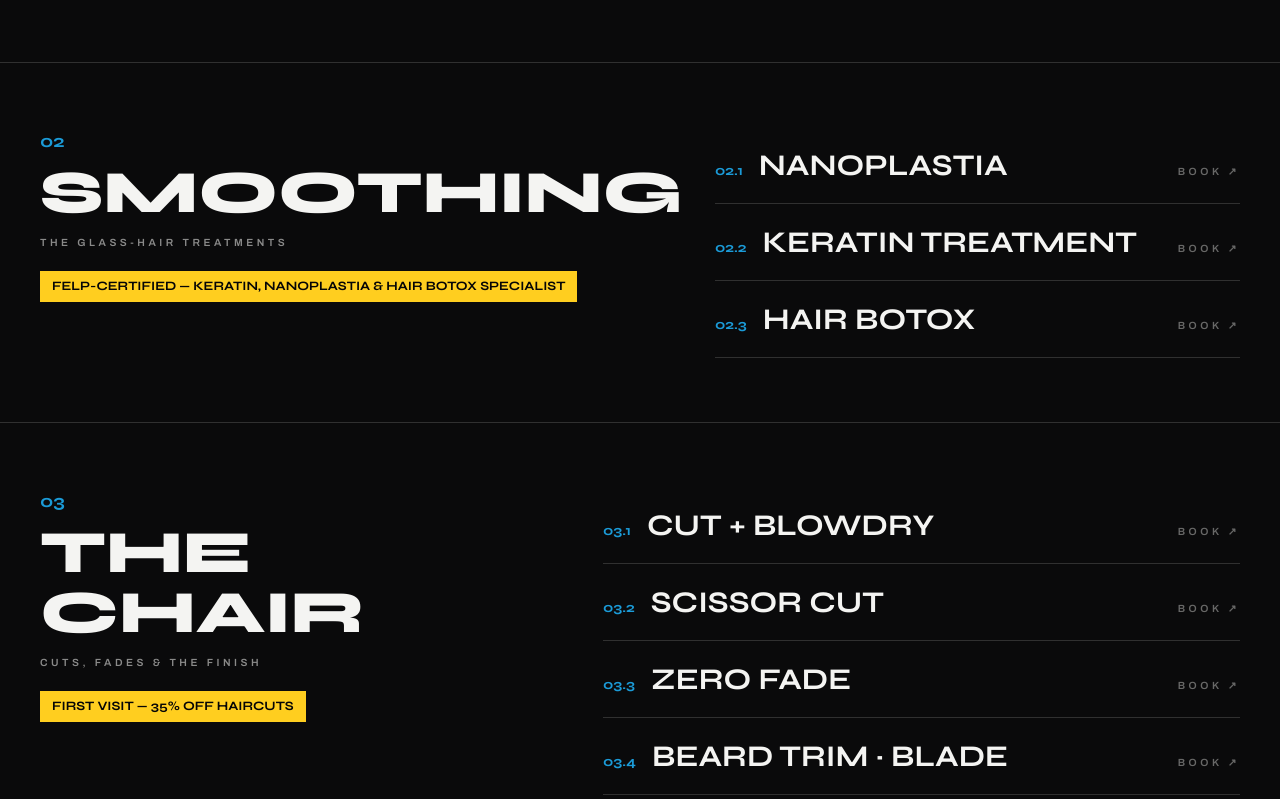
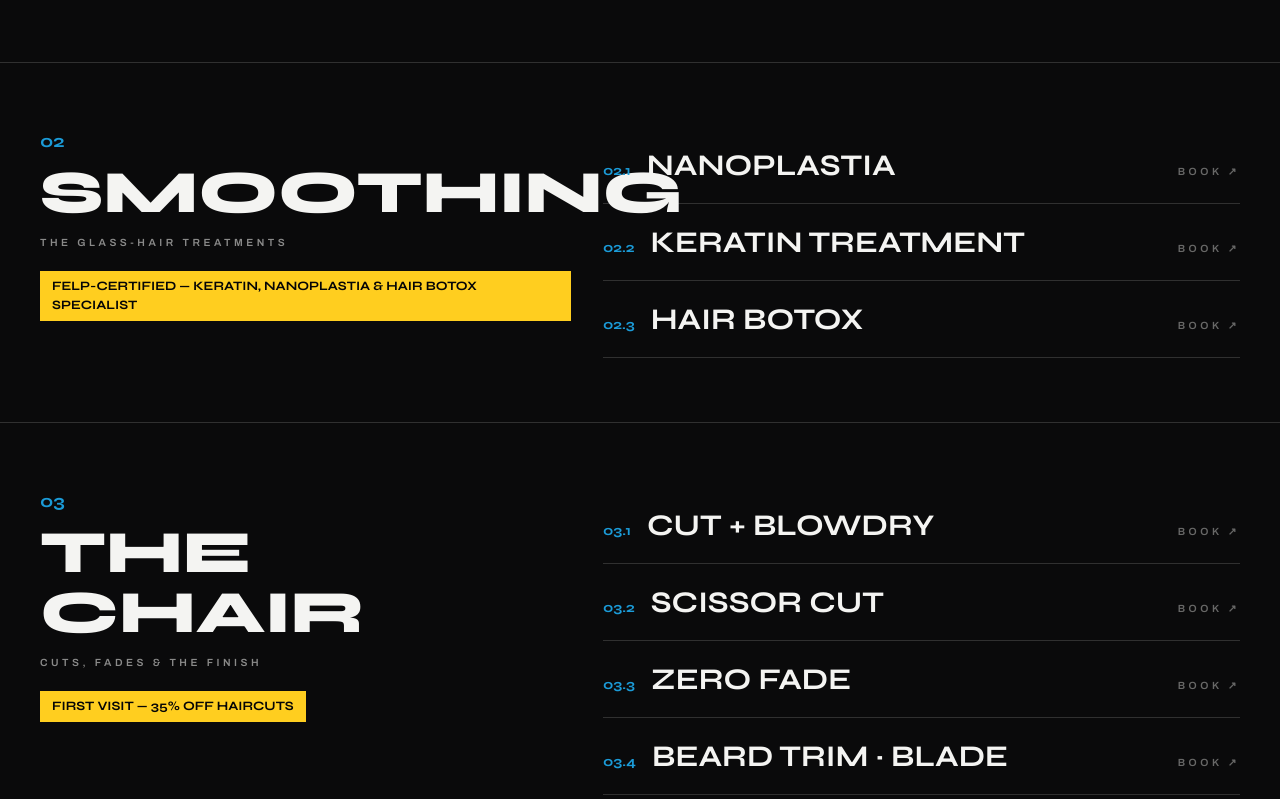
Before and after one commit to devans3001/kams-hair-beauty, a Next.js app: page / in a window 1280 px wide. Shown: the part 4901-5700 px from the top of the page. Built offline with nearby package versions, Linux system fonts and the light colour scheme.

Commit message:
Mobile fixes: stop Chair Index overflow (fluid SMOOTHING heading, min-w-0, overflow-x clip) + Glass Pass fills full screen height on mobile

```diff
--- a/src/app/globals.css
+++ b/src/app/globals.css
@@ -13,6 +13,8 @@
 
 html {
   background: var(--color-ink-2);
+  overflow-x: hidden;
+  overflow-x: clip;
 }
 
 body {
@@ -20,6 +22,7 @@ body {
   color: var(--color-bone);
   font-family: var(--font-body);
   overflow-x: hidden;
+  overflow-x: clip;
 }
 
 ::selection {
--- a/src/components/ChairIndex.tsx
+++ b/src/components/ChairIndex.tsx
@@ -23,15 +23,15 @@ export default function ChairIndex() {
         {GROUPS.map((g, gi) => (
           <div key={g.no} className="border-t hairline">
             <div className="mx-auto grid max-w-[1440px] gap-8 px-5 py-12 md:grid-cols-[1fr_1.2fr] md:px-10 md:py-16">
-              <Reveal>
+              <Reveal className="min-w-0">
                 <p className="font-display text-lg font-bold text-sky">{g.no}</p>
-                <h3 className="mt-2 font-display text-5xl font-extrabold uppercase md:text-6xl">{g.name}</h3>
+                <h3 className="mt-2 font-display text-[clamp(1.75rem,8.2vw,3rem)] font-extrabold uppercase md:text-6xl">{g.name}</h3>
                 <p className="label mt-3 text-bone/55">{g.blurb}</p>
-                <p className="mt-5 inline-block bg-sun px-3 py-1.5 font-display text-[0.8rem] font-bold text-ink-2 uppercase">
+                <p className="mt-5 inline-block max-w-full bg-sun px-3 py-1.5 font-display text-[0.8rem] font-bold text-ink-2 uppercase">
                   {g.note}
                 </p>
               </Reveal>
-              <div>
+              <div className="min-w-0">
                 {g.items.map((item, i) => (
                   <Reveal key={item} delay={i * 60}>
                     <a
--- a/src/components/GlassPass.tsx
+++ b/src/components/GlassPass.tsx
@@ -79,8 +79,8 @@ export default function GlassPass() {
       </div>
 
       <div ref={wrapRef} className="relative" style={{ height: reduced ? "auto" : "270vh" }}>
-        <div className={`${reduced ? "relative" : "sticky top-0"} flex h-screen items-center justify-center overflow-hidden`}>
-          <div className="relative aspect-[3/2] w-full max-w-[1180px]">
+        <div className={`${reduced ? "relative" : "sticky top-0"} flex h-dvh items-center justify-center overflow-hidden`}>
+          <div className={reduced ? "relative aspect-[3/2] w-full max-w-[1180px]" : "relative h-full w-full md:aspect-[3/2] md:h-auto md:max-w-[1180px]"}>
             {/* eslint-disable-next-line @next/next/no-img-element */}
             <img
               ref={imgRef}
@@ -90,7 +90,7 @@ export default function GlassPass() {
               draggable={false}
             />
             <div className="pointer-events-none absolute inset-0 bg-[linear-gradient(180deg,rgba(5,5,6,0.35),transparent_30%,transparent_70%,rgba(5,5,6,0.45))]" />
-            <div className="absolute top-5 left-5 md:top-8 md:left-8">
+            <div className="absolute top-24 left-5 md:top-8 md:left-8">
               <p className="label text-bone/85">{interacted || reduced ? "Section by section" : "Scroll — work the iron"}</p>
             </div>
             <div className="absolute right-5 bottom-5 text-right md:right-8 md:bottom-8">
```
